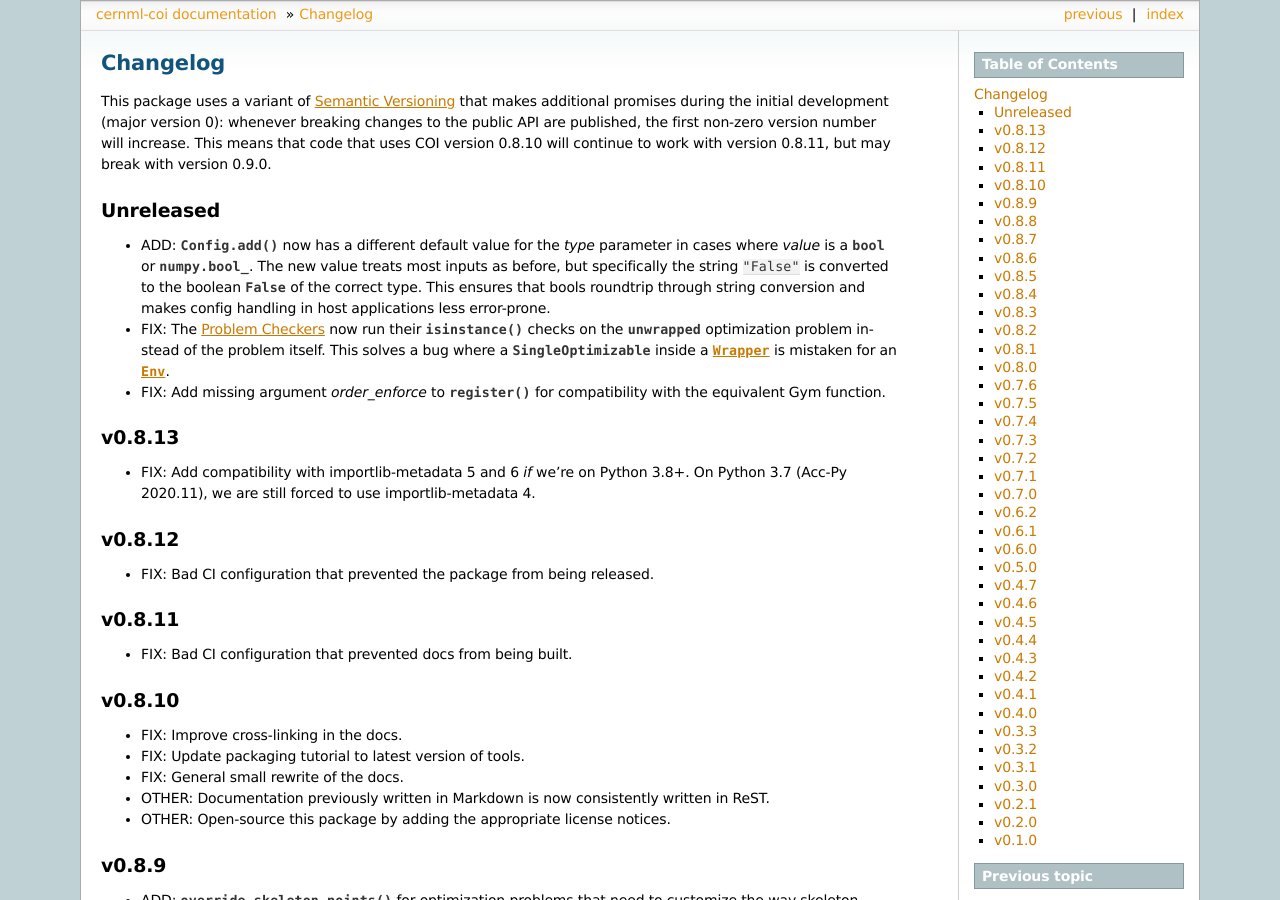
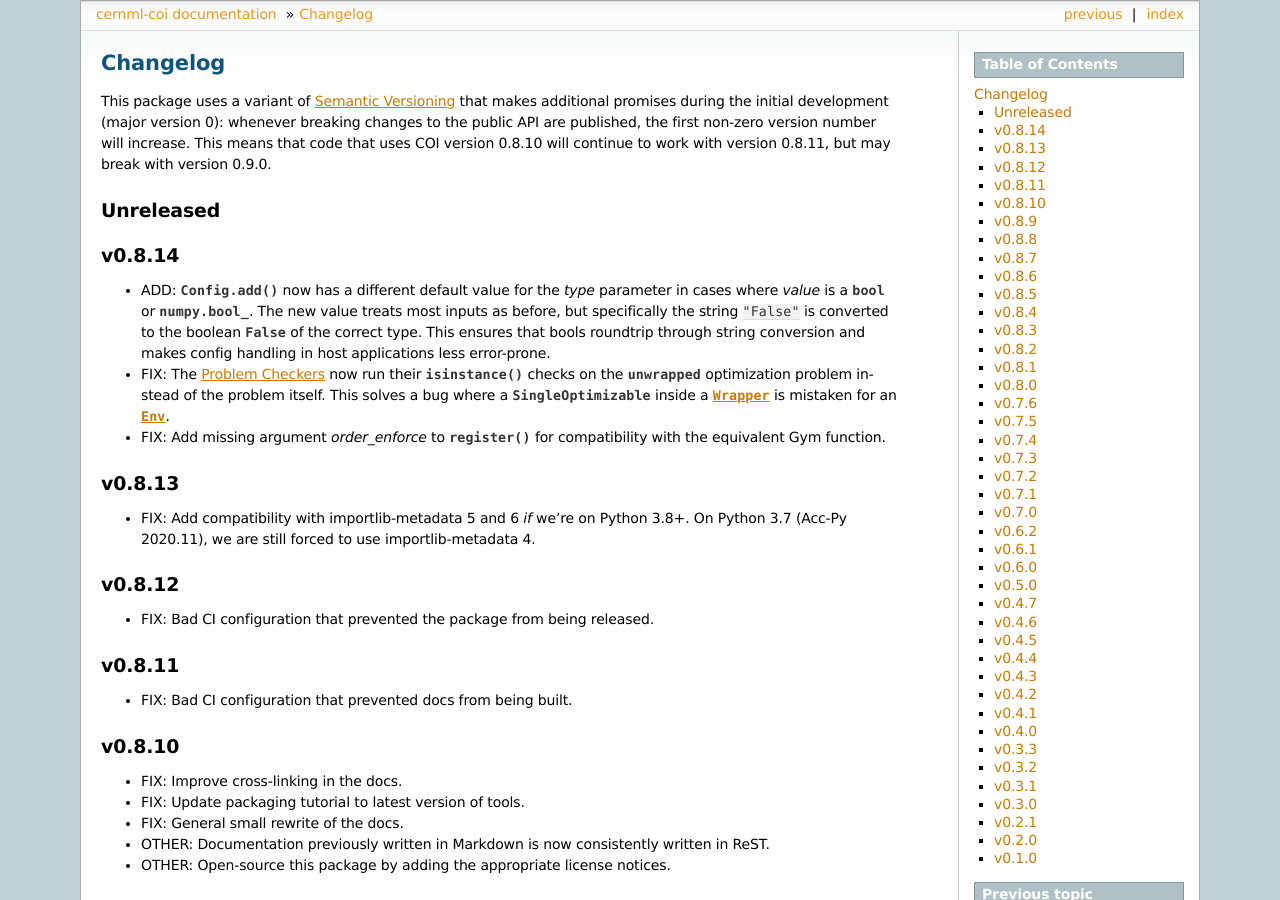
Before and after one commit to geoff-project/coi, a Sphinx documentation site: the page built from docs/changelog.rst, in a window 1280 px wide and 900 px high. Built offline with Sphinx 7.4.7, drawn with Linux system fonts in a browser that asks for light colours; the version number could not be read and is left out.

Commit message:
Bump version.

```diff
--- a/docs/changelog.rst
+++ b/docs/changelog.rst
@@ -20,6 +20,9 @@ work with version 0.8.11, but may break with version 0.9.0.
 
 Unreleased
 ----------
+
+v0.8.14
+-------
 
 - ADD: `Config.add() <cernml.coi.Config.add()>` now has a different default value for the *type* parameter in cases where *value* is a `bool` or `numpy.bool_`. The new value treats most inputs as before, but specifically the string ``"False"`` is converted to the boolean `False` of the correct type. This ensures that bools roundtrip through string conversion and makes config handling in host applications less error-prone.
 - FIX: The :doc:`/api/checkers` now run their :func:`isinstance()` checks on the `~cernml.coi.Problem.unwrapped` optimization problem instead of the problem itself. This solves a bug where a `~cernml.coi.SingleOptimizable` inside a `~gym.Wrapper` is mistaken for an `~gym.Env`.
```
